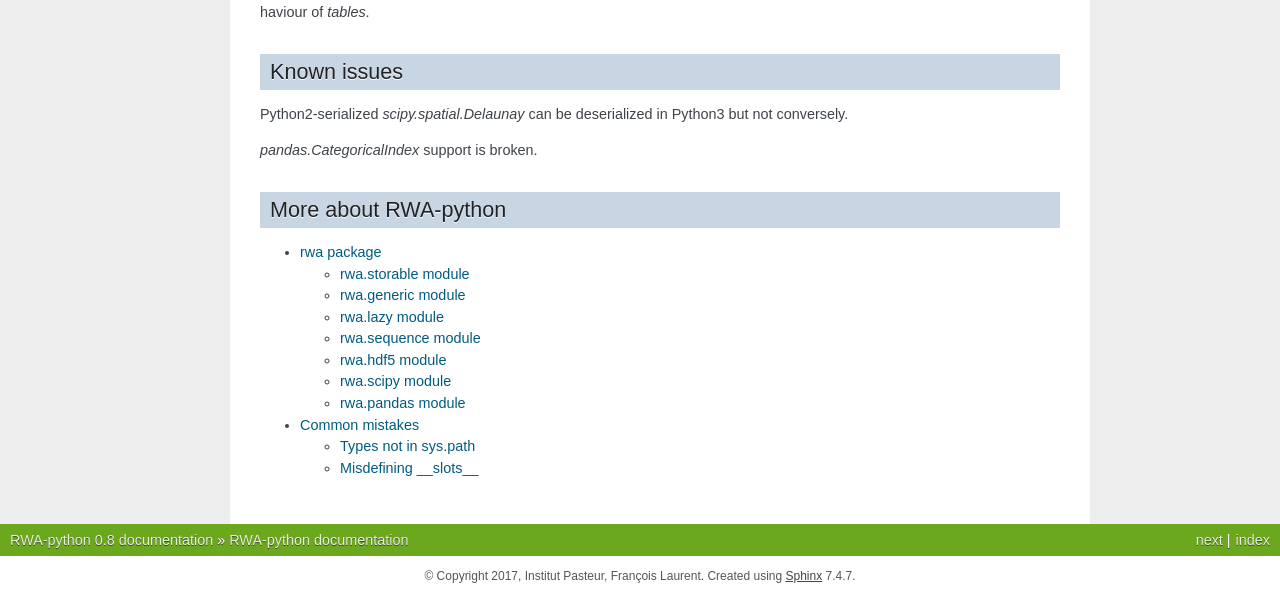
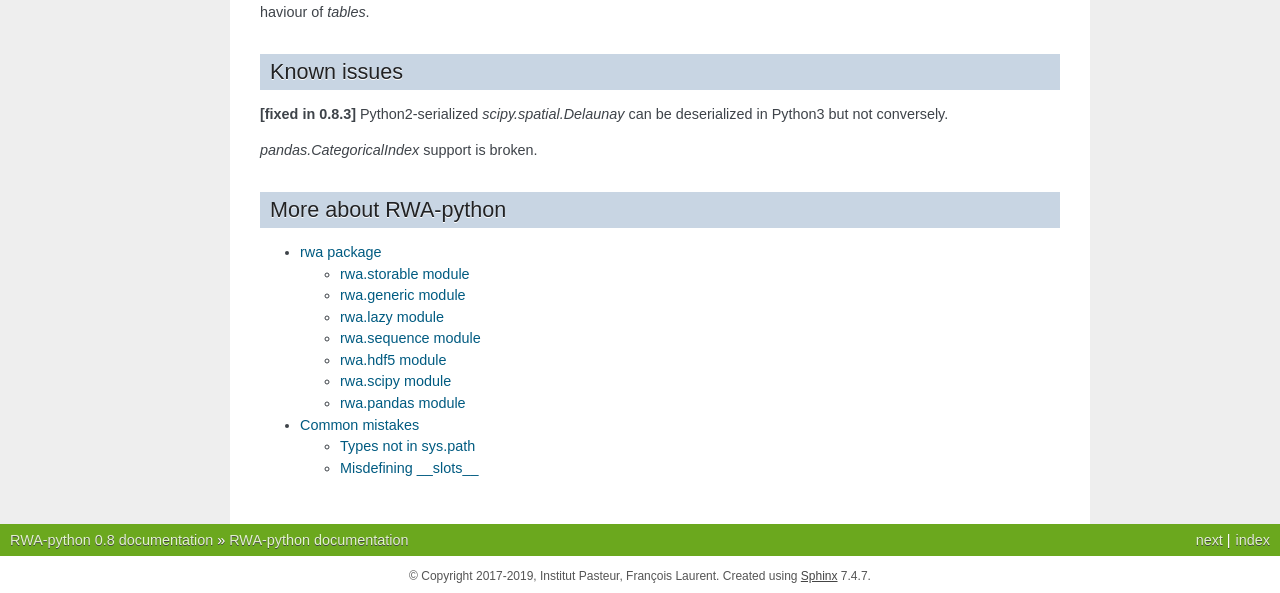
Before and after one commit to DecBayComp/RWA-python, a Sphinx documentation site: the page built from doc/index.rst, in a window 1280 px wide. Shown: the part 1743-2336 px from the top of the page. Built offline with Sphinx 7.4.7, drawn with Linux system fonts in a browser that asks for light colours.

Commit message:
latest changes documented

```diff
--- a/doc/conf.py
+++ b/doc/conf.py
@@ -71,7 +71,7 @@ master_doc = 'index'
 
 # General information about the project.
 project = u'RWA-python'
-copyright = u'2017, Institut Pasteur, François Laurent'
+copyright = u'2017-2019, Institut Pasteur, François Laurent'
 author = u'François Laurent'
 
 # The version info for the project you're documenting, acts as replacement for
--- a/doc/index.rst
+++ b/doc/index.rst
@@ -103,7 +103,7 @@ per default to emulate the behaviour of *tables*.
 Known issues
 ------------
 
-|py2|-serialized *scipy.spatial.Delaunay* can be deserialized in |py3| but not conversely.
+**[fixed in 0.8.3]** |py2|-serialized *scipy.spatial.Delaunay* can be deserialized in |py3| but not conversely.
 
 *pandas.CategoricalIndex* support is broken.
 
--- a/setup.py
+++ b/setup.py
@@ -38,6 +38,8 @@ setup(
         'Programming Language :: Python :: 3',
         'Programming Language :: Python :: 3.5',
         'Programming Language :: Python :: 3.6',
+        'Programming Language :: Python :: 3.7',
+        'Programming Language :: Python :: 3.8',
     ],
     packages = ['rwa'],
     install_requires = install_requires,
```
